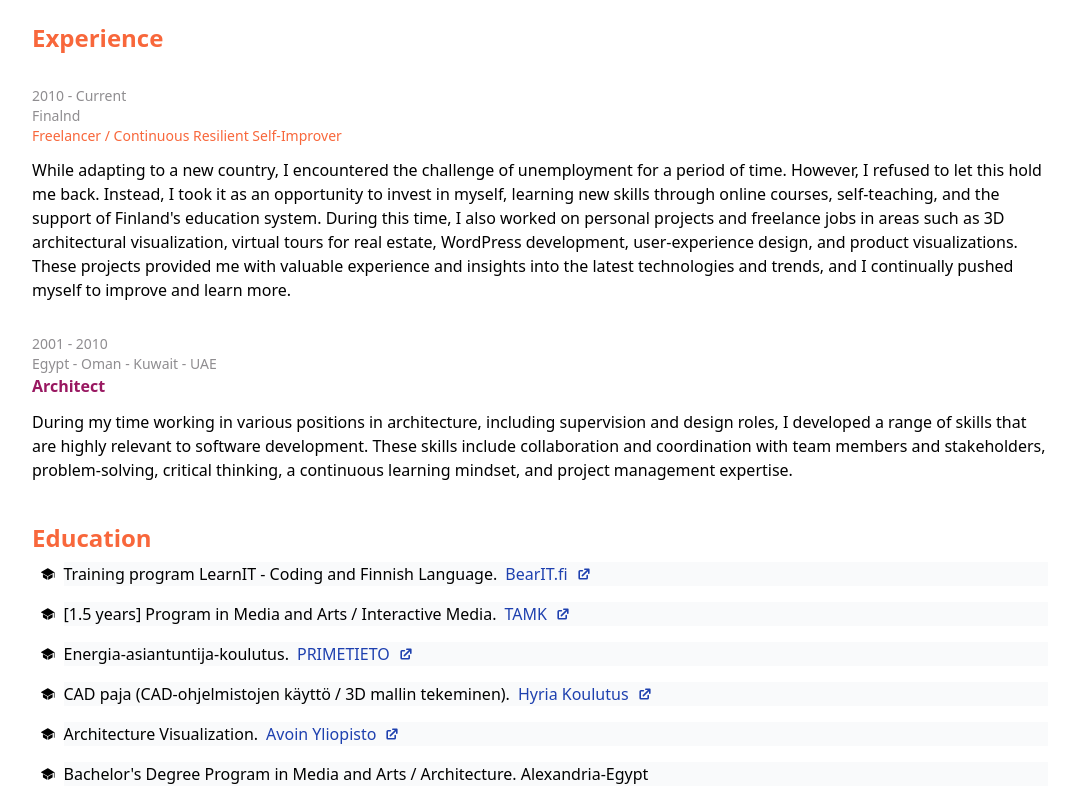
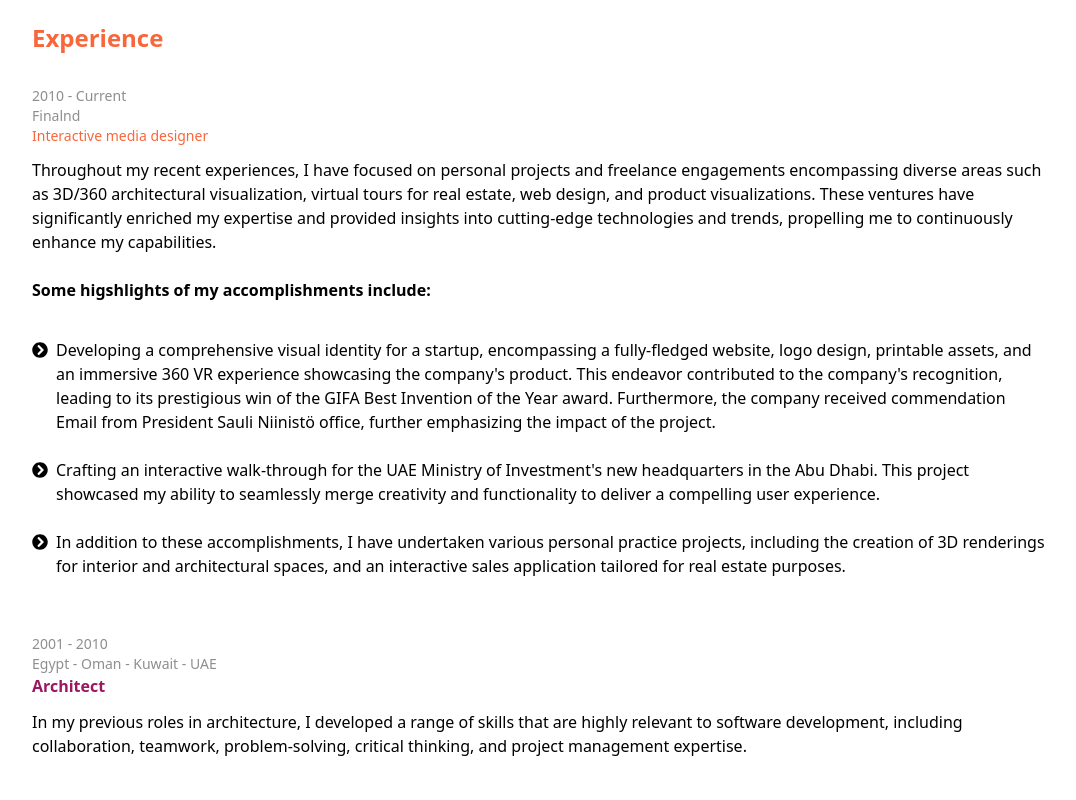
Before and after one commit to MoeSuo/Portfolio, a Next.js app: page / in a window 1280 px wide. Shown: the part 1640-2440 px from the top of the page, without its empty margins (100-1176 px from the left). Built offline with nearby package versions, Linux system fonts and the light colour scheme.

Commit message:
Add Experience

```diff
--- a/src/pages/components/Experience.jsx
+++ b/src/pages/components/Experience.jsx
@@ -3,60 +3,107 @@ import { Bars3Icon, BellIcon, XMarkIcon } from "@heroicons/react/24/outline";
 import { HiDownload } from "react-icons/hi";
 import Link from "next/link";
 import Image from "next/image";
-const navigation = [
-  { name: "Summary", href: "#", current: true },
-  { name: "Experience", href: "#", current: false },
-  { name: "Education", href: "#", current: false },
-  { name: "Expertise", href: "#", current: false },
-];
+import { FaChevronCircleRight } from "react-icons/fa";
 
 export default function Experience() {
   return (
     <>
       <div className="max-w-[90%] mt-10 m-auto  px-8 text-left">
         <div className="experience">
-          <h2 className="text-[#F8673B] font-bold text-2xl text-left">Experience</h2>
+          <h2 className="text-[#F8673B] font-bold text-2xl text-left">
+            Experience
+          </h2>
           <div className="my-8">
             <div className="where">
               <p className="text-[#2a272c86] text-sm">2010 - Current</p>
               <p className="text-[#2a272c86] text-sm">Finalnd</p>
               <p className="text-[#F8673B] text-sm text-left">
                 {/* <strong> */}
-                  Freelancer / Continuous Resilient Self-Improver{" "}
-                {/* </strong> */}
+                Interactive media designer {/* </strong> */}
               </p>
+              <div>
                 <p className="my-3">
-                While adapting to a new country, I encountered the challenge of
-                unemployment for a period of time. However, I refused to let
-                this hold me back. Instead, I took it as an opportunity to
-                invest in myself, learning new skills through online courses,
-                self-teaching, and the support of Finland's education system.
-                During this time, I also worked on personal projects and
-                freelance jobs in areas such as 3D architectural visualization,
-                virtual tours for real estate, WordPress development,
-                user-experience design, and product visualizations. These
-                projects provided me with valuable experience and insights into
-                the latest technologies and trends, and I continually pushed
-                myself to improve and learn more.
+                  Throughout my recent experiences, I have focused on personal
+                  projects and freelance engagements encompassing diverse areas
+                  such as 3D/360 architectural visualization, virtual tours for
+                  real estate, web design, and product visualizations. These
+                  ventures have significantly enriched my expertise and provided
+                  insights into cutting-edge technologies and trends, propelling
+                  me to continuously enhance my capabilities. <br></br>
+                  <br></br>
+                  <strong>
+                    Some higshlights of my accomplishments include:{" "}
+                  </strong>
+                  <br></br>
+                  <br></br>
                 </p>
+
+                <div className="flex items-start  ">
+                  <div>
+                    <FaChevronCircleRight className="mr-2 my-1" />
                   </div>
+                  <div>
+                    Developing a comprehensive visual identity for a startup,
+                    encompassing a fully-fledged website, logo design, printable
+                    assets, and an immersive 360 VR experience showcasing the
+                    company's product. This endeavor contributed to the
+                    company's recognition, leading to its prestigious win of the
+                    GIFA Best Invention of the Year award. Furthermore, the
+                    company received commendation Email from President Sauli
+                    Niinistö office, further emphasizing the impact of the
+                    project.
+                    <br></br>
+                    <br></br>
+                  </div>
+                </div>
+
+                <div className="flex items-start  ">
+                  <div>
+                    <FaChevronCircleRight className="mr-2 my-1" />
+                  </div>
+                  <div>
+                    Crafting an interactive walk-through for the UAE Ministry of
+                    Investment's new headquarters in the Abu Dhabi. This project
+                    showcased my ability to seamlessly merge creativity and
+                    functionality to deliver a compelling user experience.
+                    <br></br>
+                    <br></br>
+                  </div>
+                  </div>
+                  <div className="flex items-start  ">
+                    <div>
+                      <FaChevronCircleRight className="mr-2 my-1" />
+                    </div>
+                    <div>
+                      In addition to these accomplishments, I have undertaken
+                      various personal practice projects, including the creation
+                      of 3D renderings for interior and architectural spaces,
+                      and an interactive sales application tailored for real
+                      estate purposes.
+                      <br></br>
+                      <br></br>
+                    </div>
+                  </div>
+                </div>
+              </div>
+
           </div>
           <div className="my-8">
             <div className="where">
               <p className="text-[#2a272c86] text-sm">2001 - 2010</p>
-              <p className="text-[#2a272c86] text-sm">Egypt - Oman - Kuwait - UAE</p>
+              <p className="text-[#2a272c86] text-sm">
+                Egypt - Oman - Kuwait - UAE
+              </p>
               <p className="text-[#991861] font-semibold text-left">
                 {/* <strong> */}
                 Architect
                 {/* </strong> */}
               </p>
               <p className="my-3">
-                During my time working in various positions in architecture,
-                including supervision and design roles, I developed a range of
-                skills that are highly relevant to software development. These
-                skills include collaboration and coordination with team members
-                and stakeholders, problem-solving, critical thinking, a
-                continuous learning mindset, and project management expertise.
+                In my previous roles in architecture, I developed a range of
+                skills that are highly relevant to software development,
+                including collaboration, teamwork, problem-solving, critical
+                thinking, and project management expertise.
               </p>
             </div>
           </div>
```
Lines whose indentation alone changed are shown as unchanged.
